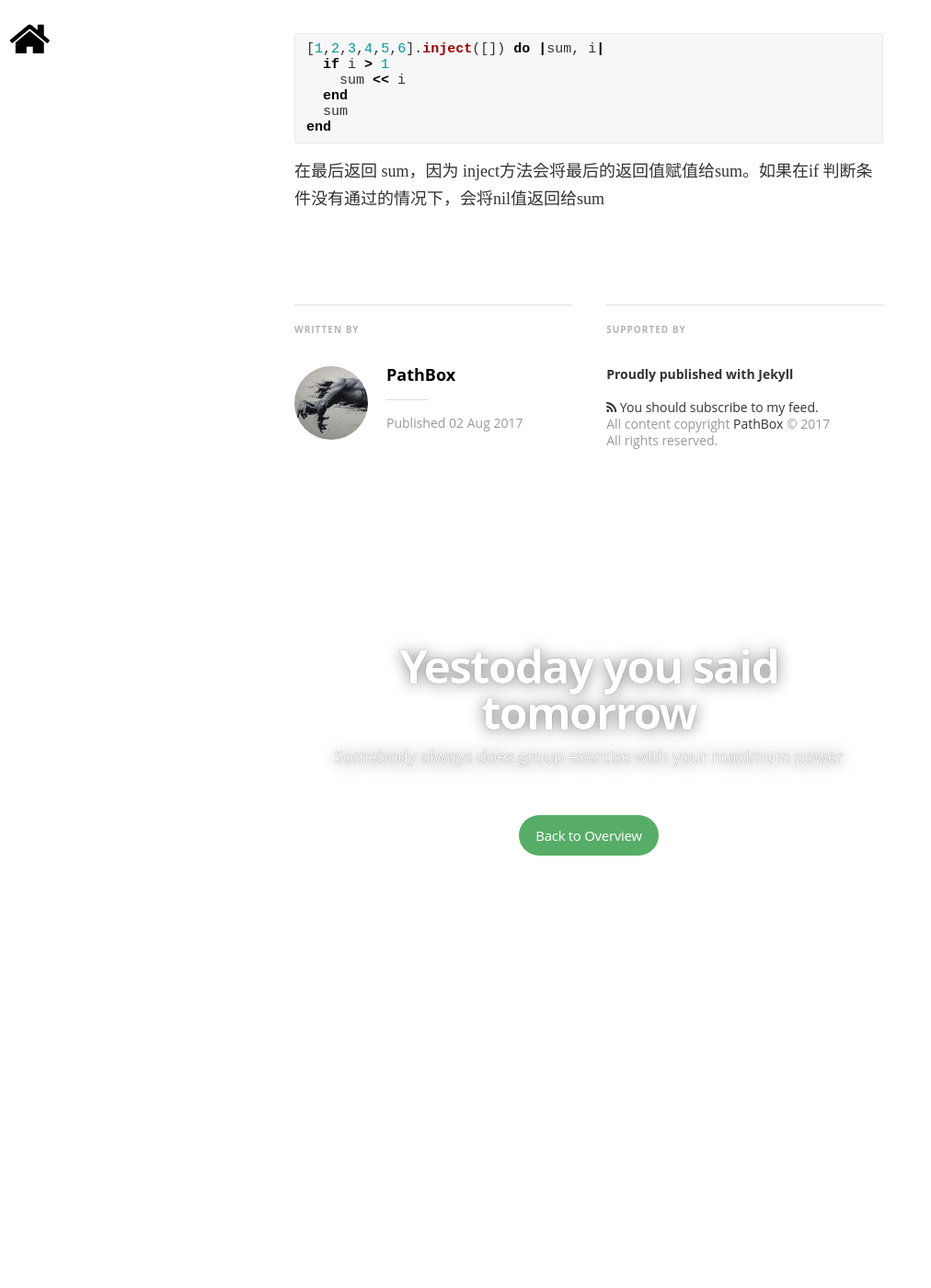
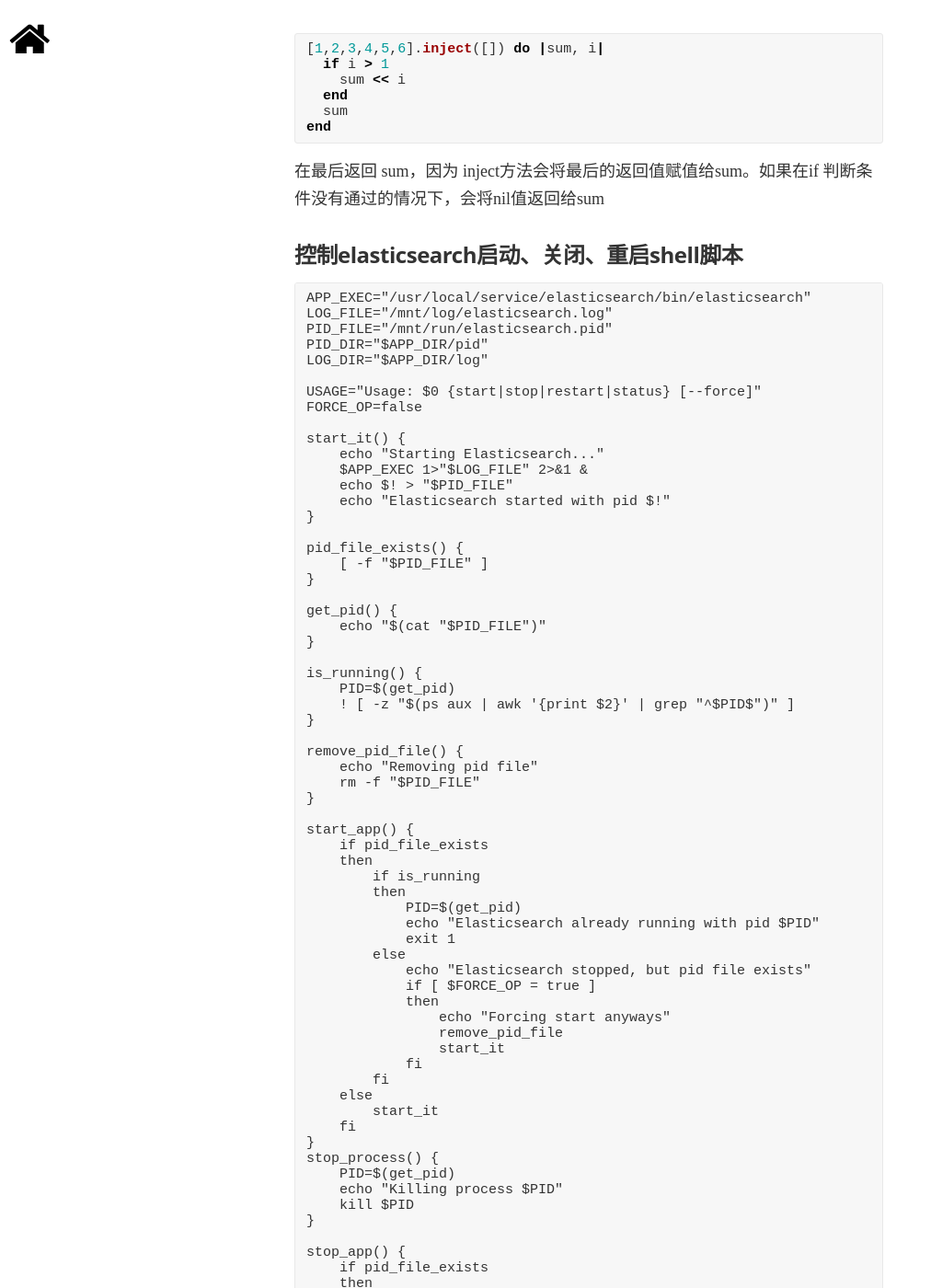
Before and after one commit to pathbox/pathbox.github.io, a Jekyll site: the page built from _posts/2017-08-02-work-summary-in-Udesk-seven.md, in a window 1280 px wide and 1400 px high, scrolled down 5835 px. Shown: the whole window at 92% size, without its empty margins (0-1012 px from the left). Built offline with Jekyll 4.4.1, drawn with Linux system fonts in a browser that asks for light colours; nearby versions of some CDN libraries; some web fonts are replaced; comment, search, counter and statistics services are not loaded; before the commit the page ends 6855 px from its top, so only the background shows below that; some of the changed text lies outside the part shown.

Commit message:
控制elasticsearch启动、关闭、重启shell脚本

````diff
--- a/_posts/2017-08-02-work-summary-in-Udesk-seven.md
+++ b/_posts/2017-08-02-work-summary-in-Udesk-seven.md
@@ -215,3 +215,139 @@ Ruby 版本： ruby 2.4.0p0 (2016-12-24 revision 57164) [x86_64-linux]
 end
 ```
 在最后返回 sum，因为 inject方法会将最后的返回值赋值给sum。如果在if 判断条件没有通过的情况下，会将nil值返回给sum
+
+##### 控制elasticsearch启动、关闭、重启shell脚本
+
+```
+APP_EXEC="/usr/local/service/elasticsearch/bin/elasticsearch"
+LOG_FILE="/mnt/log/elasticsearch.log"
+PID_FILE="/mnt/run/elasticsearch.pid"
+PID_DIR="$APP_DIR/pid"
+LOG_DIR="$APP_DIR/log"
+
+USAGE="Usage: $0 {start|stop|restart|status} [--force]"
+FORCE_OP=false
+
+start_it() {
+    echo "Starting Elasticsearch..."
+    $APP_EXEC 1>"$LOG_FILE" 2>&1 &
+    echo $! > "$PID_FILE"
+    echo "Elasticsearch started with pid $!"
+}
+
+pid_file_exists() {
+    [ -f "$PID_FILE" ]
+}
+
+get_pid() {
+    echo "$(cat "$PID_FILE")"
+}
+
+is_running() {
+    PID=$(get_pid)
+    ! [ -z "$(ps aux | awk '{print $2}' | grep "^$PID$")" ]
+}
+
+remove_pid_file() {
+    echo "Removing pid file"
+    rm -f "$PID_FILE"
+}
+
+start_app() {
+    if pid_file_exists
+    then
+        if is_running
+        then
+            PID=$(get_pid)
+            echo "Elasticsearch already running with pid $PID"
+            exit 1
+        else
+            echo "Elasticsearch stopped, but pid file exists"
+            if [ $FORCE_OP = true ]
+            then
+                echo "Forcing start anyways"
+                remove_pid_file
+                start_it
+            fi
+        fi
+    else
+        start_it
+    fi
+}
+stop_process() {
+    PID=$(get_pid)
+    echo "Killing process $PID"
+    kill $PID
+}
+
+stop_app() {
+    if pid_file_exists
+    then
+        if is_running
+        then
+            echo "Stopping Elasticsearch ..."
+            stop_process
+            remove_pid_file
+            echo "Elasticsearch stopped"
+        else
+            echo "Elasticsearch already stopped, but pid file exists"
+            if [ $FORCE_OP = true ]
+            then
+                echo "Forcing stop anyways ..."
+                remove_pid_file
+                echo "Elasticsearch stopped"
+            else
+                exit 1
+            fi
+        fi
+    else
+        echo "Elasticsearch already stopped, pid file does not exist"
+        exit 1
+    fi
+}
+status_app() {
+    if pid_file_exists
+    then
+        if is_running
+        then
+            PID=$(get_pid)
+            echo "Elasticsearch running with pid $PID"
+        else
+            echo "Elasticsearch stopped, but pid file exists"
+        fi
+    else
+        echo "Elasticsearch stopped"
+    fi
+}
+case "$2" in
+--force)
+    FORCE_OP=true
+    ;;
+"")
+    ;;
+*)
+    echo $USAGE
+    exit 1
+    ;;
+esac
+
+case "$1" in
+start)
+    start_app
+    ;;
+stop)
+    stop_app
+    ;;
+restart)
+    stop_app
+    start_app
+    ;;
+status)
+    status_app
+    ;;
+*)
+    echo $USAGE
+    exit 1
+    ;;
+esac
+```
````
